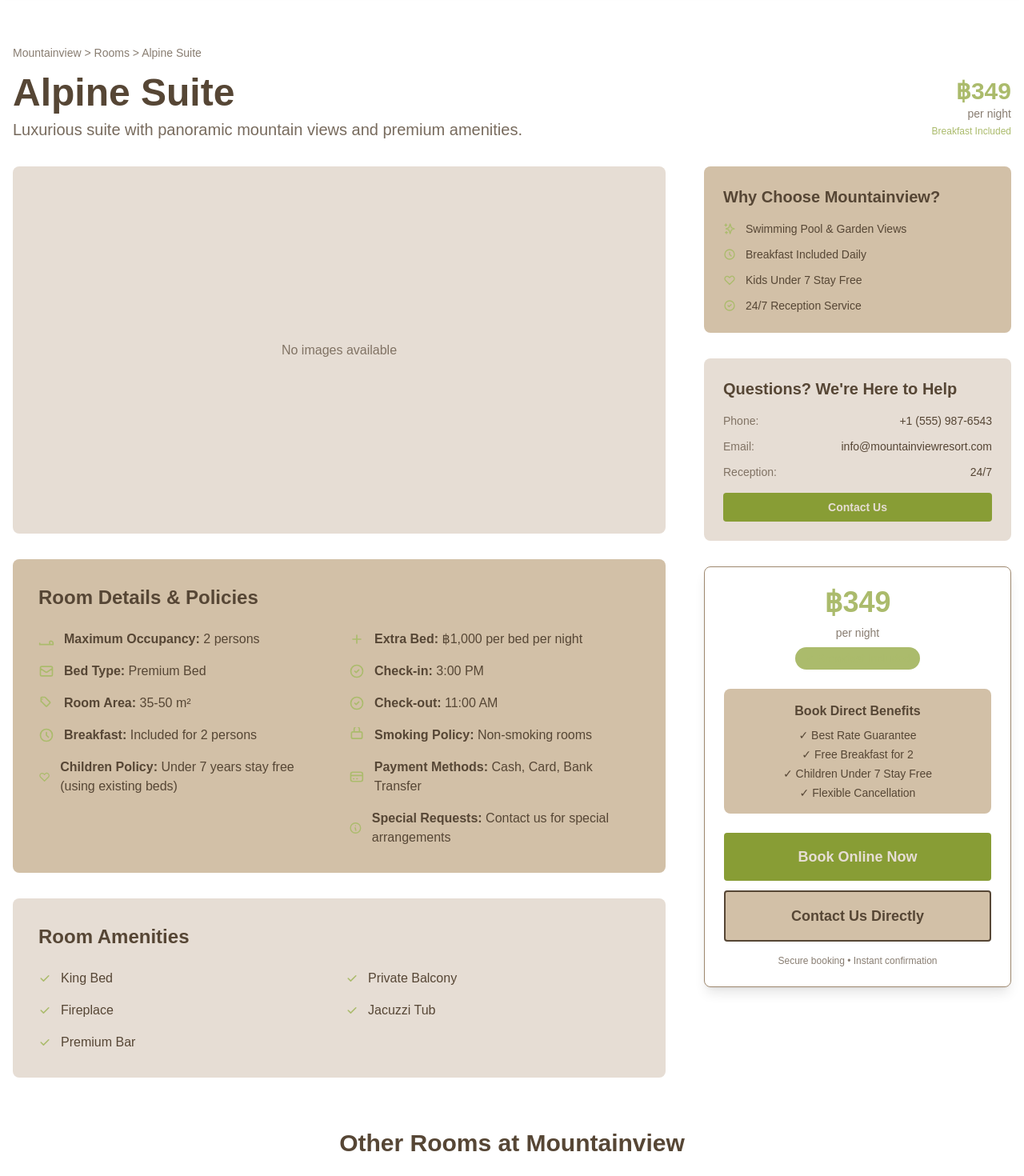
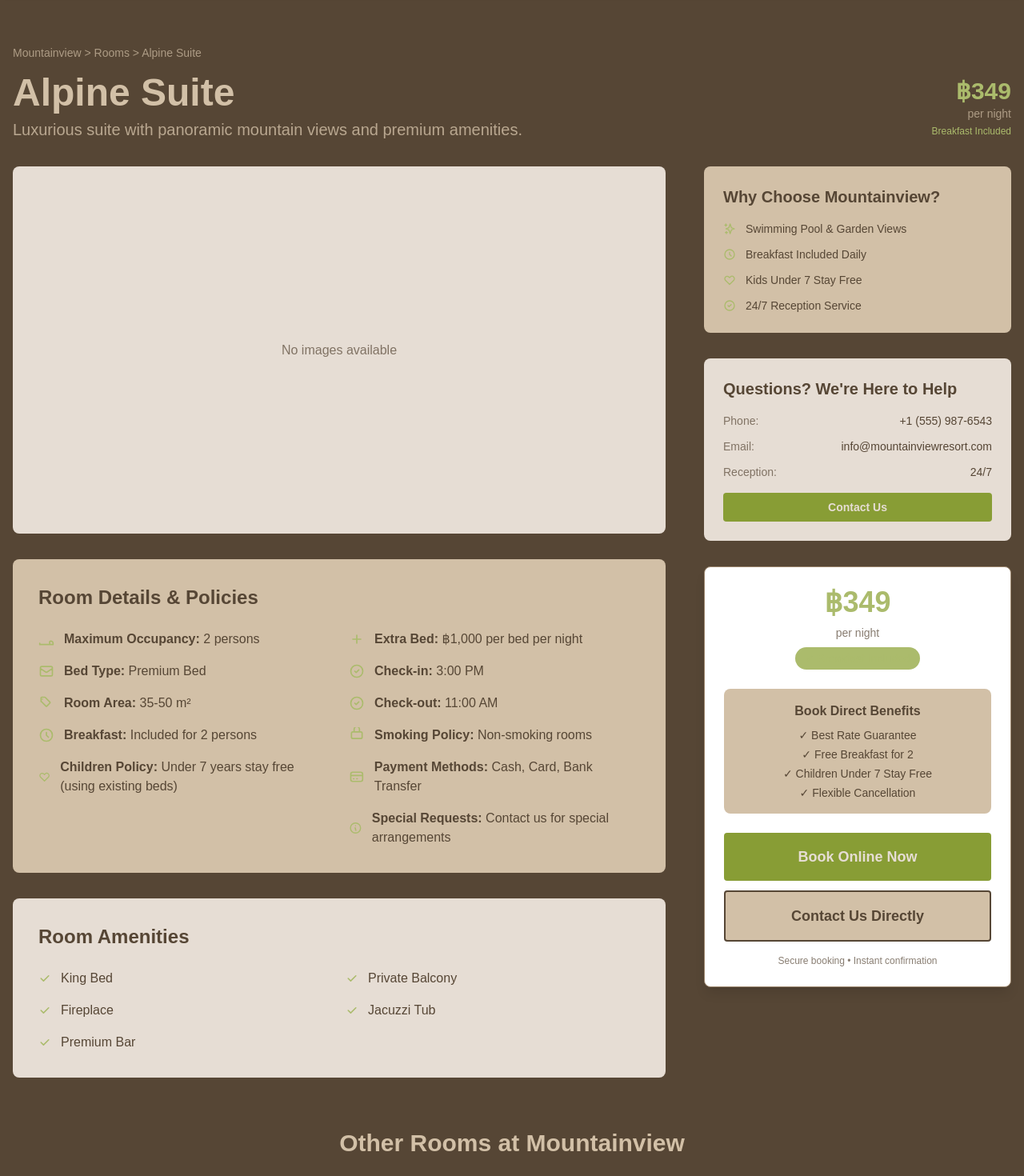
Before and after one commit to thaninbew/treescape, a Next.js app: page /mountainview/rooms/alpine-suite in a window 1280 px wide. Shown: the part 80-1550 px from the top of the page at 80% size. Built offline with nearby package versions, Linux system fonts and the light colour scheme.

Commit message:
room details

```diff
--- a/app/[resort]/rooms/[roomId]/page.tsx
+++ b/app/[resort]/rooms/[roomId]/page.tsx
@@ -43,11 +43,11 @@ export default async function RoomDetailsPage({
   }
 
   return (
-    <main className="py-16">
+    <main className="py-16 bg-zen-brown">
       <div className="container mx-auto px-4">
         {/* Header */}
         <div className="mb-8">
-          <nav className="text-sm text-zen-brown opacity-70 mb-4">
+          <nav className="text-sm text-zen-vanilla opacity-70 mb-4">
             <a href={`/${resort}`} className="hover:opacity-100">
               {resortData.name}
             </a>
@@ -61,10 +61,10 @@ export default async function RoomDetailsPage({
 
           <div className="flex flex-col lg:flex-row lg:items-center lg:justify-between gap-4">
             <div>
-              <h1 className="text-4xl md:text-5xl font-bold text-zen-brown mb-2">
+              <h1 className="text-4xl md:text-5xl font-bold text-zen-vanilla mb-2">
                 {room.name}
               </h1>
-              <p className="text-xl text-zen-brown opacity-80">
+              <p className="text-xl text-zen-vanilla opacity-80">
                 {room.description}
               </p>
             </div>
@@ -72,7 +72,7 @@ export default async function RoomDetailsPage({
               <div className="text-3xl font-bold text-zen-green">
                 ฿{room.price.toLocaleString()}
               </div>
-              <div className="text-sm text-zen-brown opacity-70">
+              <div className="text-sm text-zen-vanilla opacity-70">
                 per night
               </div>
               <div className="text-xs text-zen-green font-medium mt-1">
@@ -336,7 +336,7 @@ export default async function RoomDetailsPage({
 
         {/* Similar Rooms */}
         <section className="mt-16">
-          <h2 className="text-3xl font-bold text-zen-brown mb-8 text-center">
+          <h2 className="text-3xl font-bold text-zen-vanilla mb-8 text-center">
             Other Rooms at {resortData.name}
           </h2>
 
--- a/components/RoomImageSlider.tsx
+++ b/components/RoomImageSlider.tsx
@@ -30,17 +30,25 @@ const getRoomImages = (roomId: string): string[] => {
       '/images/deluxe/4.jpg',
       '/images/deluxe/5.jpg',
       '/images/deluxe/6.jpg',
-      '/images/deluxe/7.jpg'
+      '/images/deluxe/7.jpg',
+      // Additional unnumbered images
+      '/images/deluxe/DSC07049.jpg'
     ],
     'pool_access': [
       '/images/pool_access/1.jpg',
       '/images/pool_access/2.jpg',
       '/images/pool_access/3.JPG',
       '/images/pool_access/4.jpg',
-      '/images/pool_access/5.JPG'
+      '/images/pool_access/5.JPG',
+      // Additional unnumbered images
+      '/images/pool_access/DSC08817.jpg',
+      '/images/pool_access/DSC07167.JPG',
+      '/images/pool_access/DSC07049.jpg'
     ],
     'luxury_pool_access': [
-      '/images/luxury_pool_access/1.jpg'
+      '/images/luxury_pool_access/1.jpg',
+      // Additional unnumbered images
+      '/images/luxury_pool_access/DSC08843.jpg'
     ],
     'family_room': [
       '/images/family_room/1.jpg',
@@ -51,7 +59,11 @@ const getRoomImages = (roomId: string): string[] => {
       '/images/family_room/6.jpg',
       '/images/family_room/7.jpg',
       '/images/family_room/8.jpg',
-      '/images/family_room/9.jpg'
+      '/images/family_room/9.jpg',
+      // Additional unnumbered images
+      '/images/family_room/DSC07342.jpg',
+      '/images/family_room/DSC08492.jpg',
+      '/images/family_room/DSC07373.jpg'
     ],
   };
 
```
